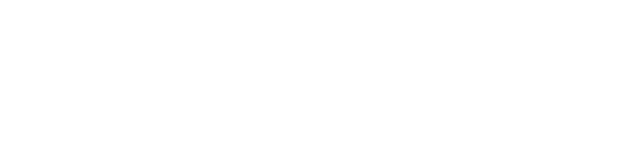
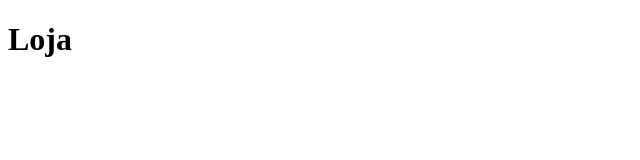
Before and after one commit to welltecnc/ProjetoAula10a, a plain HTML site: page index.html in a window 1280 px wide. Shown: the whole page, without its empty margins (0-640 px from the left). Drawn offline with Linux system fonts and the light colour scheme.

Commit message:
Criando o h1 loja

```diff
--- a/index.html
+++ b/index.html
@@ -6,6 +6,6 @@
     <title>Projeto</title>
 </head>
 <body>
-
+    <h1>Loja</h1>
 </body>
 </html>
```
